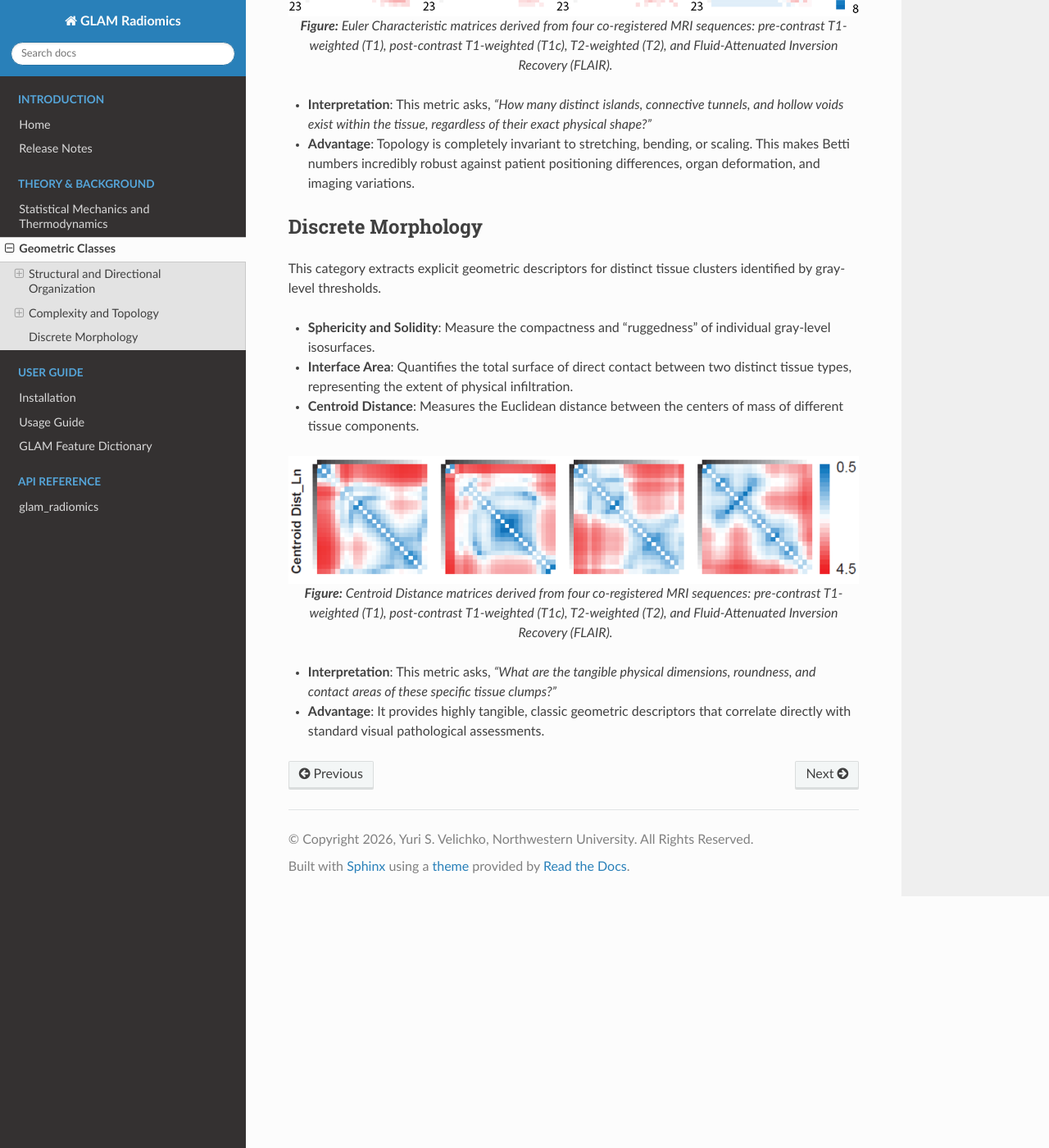
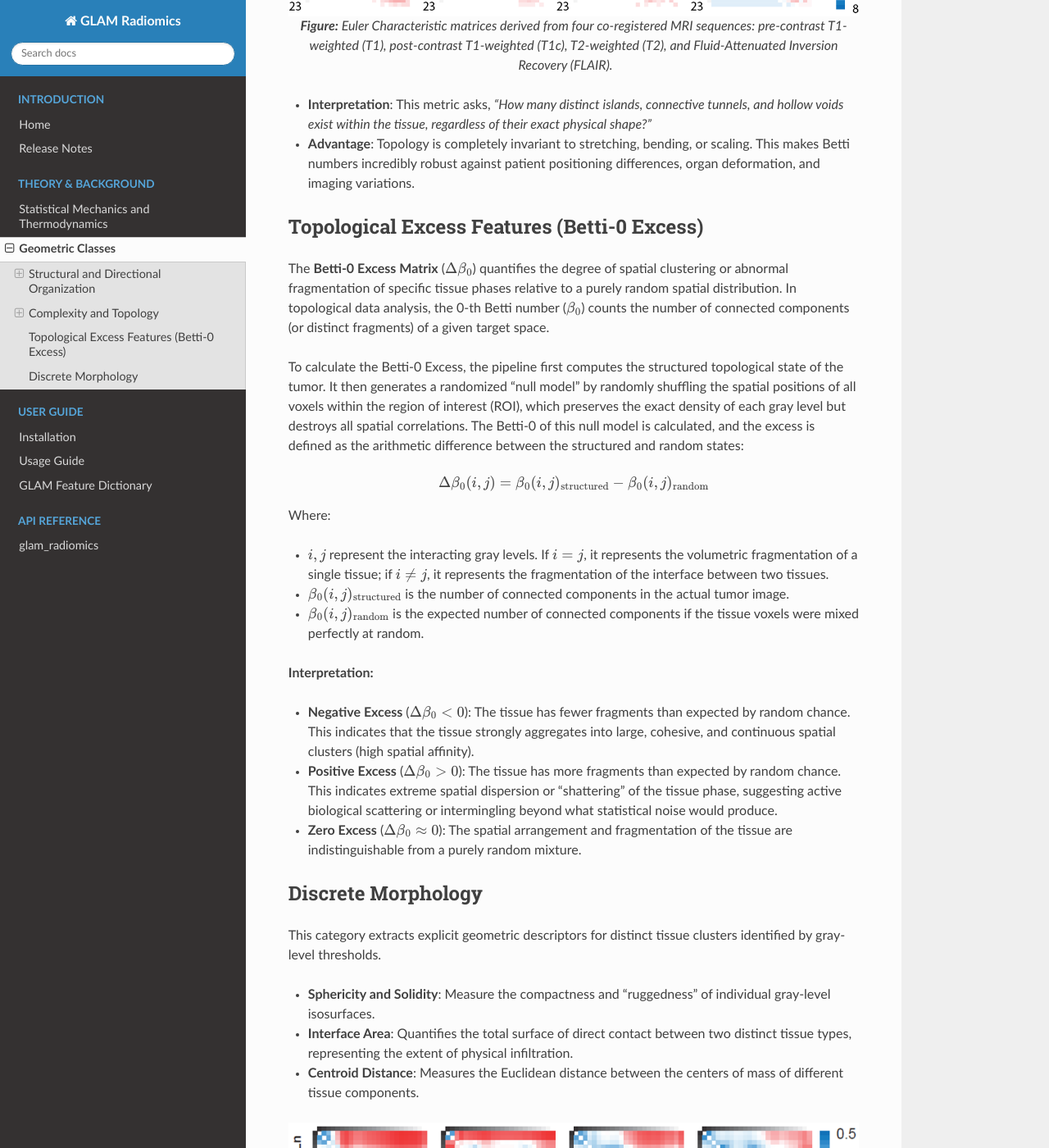
Before and after one commit to yurivelichko/glam-radiomics, a Sphinx documentation site: the page built from docs/source/theory/geometric_classes.rst, in a window 1280 px wide and 1400 px high, scrolled down 3669 px. Shown: the whole window at 82% size. Built offline with Sphinx 7.4.7 and the Read the Docs theme 3.1.0, drawn with Linux system fonts in a browser that asks for light colours.

Commit message:
Adding Betti-0 Excess to documentation

```diff
--- a/docs/source/theory/geometric_classes.rst
+++ b/docs/source/theory/geometric_classes.rst
@@ -111,6 +111,29 @@ GLAM uses algebraic topology to count discrete features that are invariant under
 * **Interpretation**: This metric asks, *"How many distinct islands, connective tunnels, and hollow voids exist within the tissue, regardless of their exact physical shape?"*
 * **Advantage**: Topology is completely invariant to stretching, bending, or scaling. This makes Betti numbers incredibly robust against patient positioning differences, organ deformation, and imaging variations.
 
+Topological Excess Features (Betti-0 Excess)
+--------------------------------------------
+
+The **Betti-0 Excess Matrix** (:math:`\Delta \beta_0`) quantifies the degree of spatial clustering or abnormal fragmentation of specific tissue phases relative to a purely random spatial distribution. In topological data analysis, the 0-th Betti number (:math:`\beta_0`) counts the number of connected components (or distinct fragments) of a given target space.
+
+To calculate the Betti-0 Excess, the pipeline first computes the structured topological state of the tumor. It then generates a randomized "null model" by randomly shuffling the spatial positions of all voxels within the region of interest (ROI), which preserves the exact density of each gray level but destroys all spatial correlations. The Betti-0 of this null model is calculated, and the excess is defined as the arithmetic difference between the structured and random states:
+
+.. math::
+
+   \Delta \beta_0(i, j) = \beta_0(i, j)_{\text{structured}} - \beta_0(i, j)_{\text{random}}
+
+Where:
+
+* :math:`i, j` represent the interacting gray levels. If :math:`i=j`, it represents the volumetric fragmentation of a single tissue; if :math:`i \neq j`, it represents the fragmentation of the interface between two tissues.
+* :math:`\beta_0(i, j)_{\text{structured}}` is the number of connected components in the actual tumor image.
+* :math:`\beta_0(i, j)_{\text{random}}` is the expected number of connected components if the tissue voxels were mixed perfectly at random.
+
+**Interpretation:**
+
+* **Negative Excess** (:math:`\Delta \beta_0 < 0`): The tissue has fewer fragments than expected by random chance. This indicates that the tissue strongly aggregates into large, cohesive, and continuous spatial clusters (high spatial affinity).
+* **Positive Excess** (:math:`\Delta \beta_0 > 0`): The tissue has more fragments than expected by random chance. This indicates extreme spatial dispersion or "shattering" of the tissue phase, suggesting active biological scattering or intermingling beyond what statistical noise would produce.
+* **Zero Excess** (:math:`\Delta \beta_0 \approx 0`): The spatial arrangement and fragmentation of the tissue are indistinguishable from a purely random mixture.
+
 Discrete Morphology
 -------------------
 This category extracts explicit geometric descriptors for distinct tissue clusters identified by gray-level thresholds.
```
Also changed, not shown: 1 other file.
